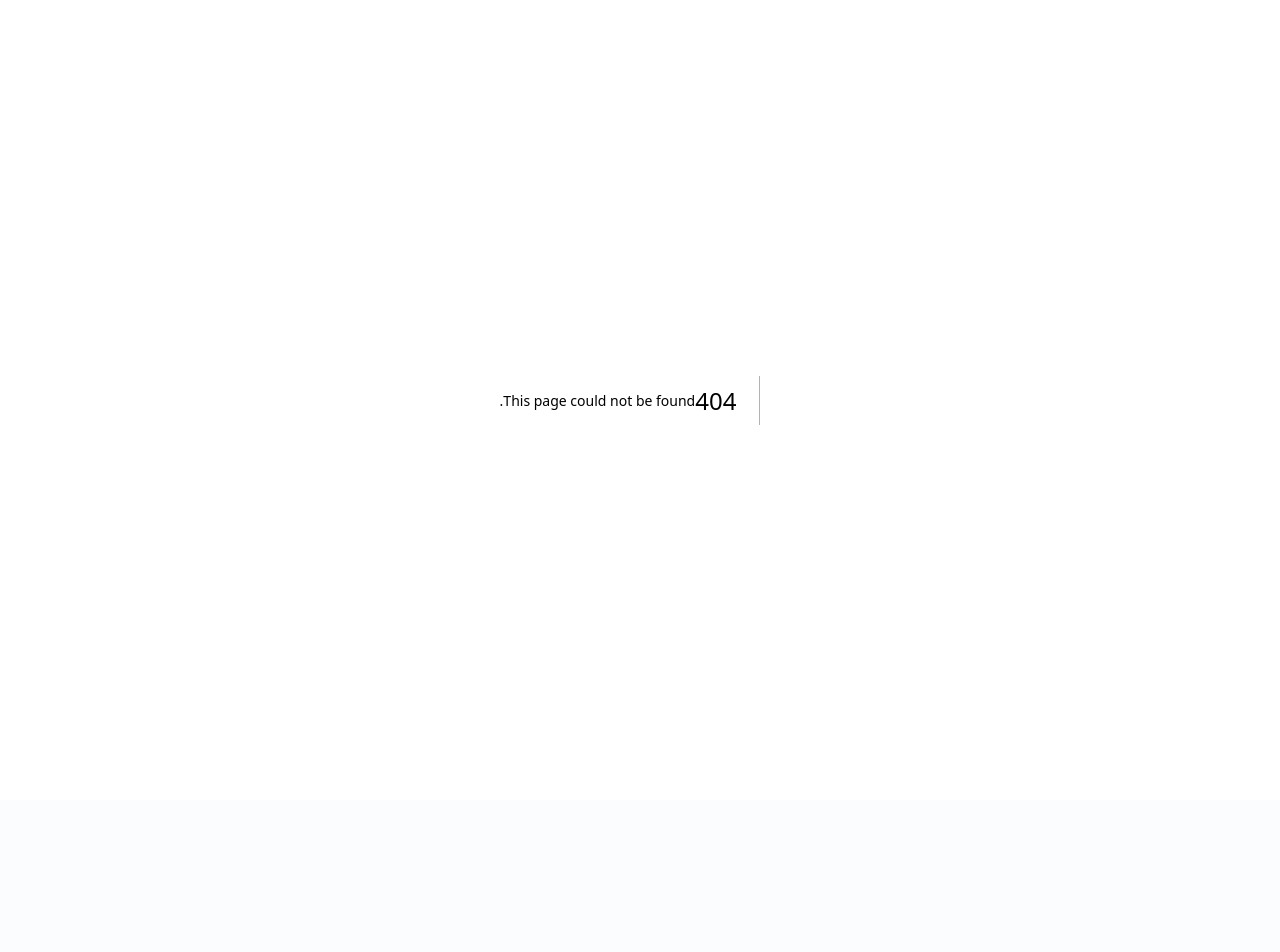
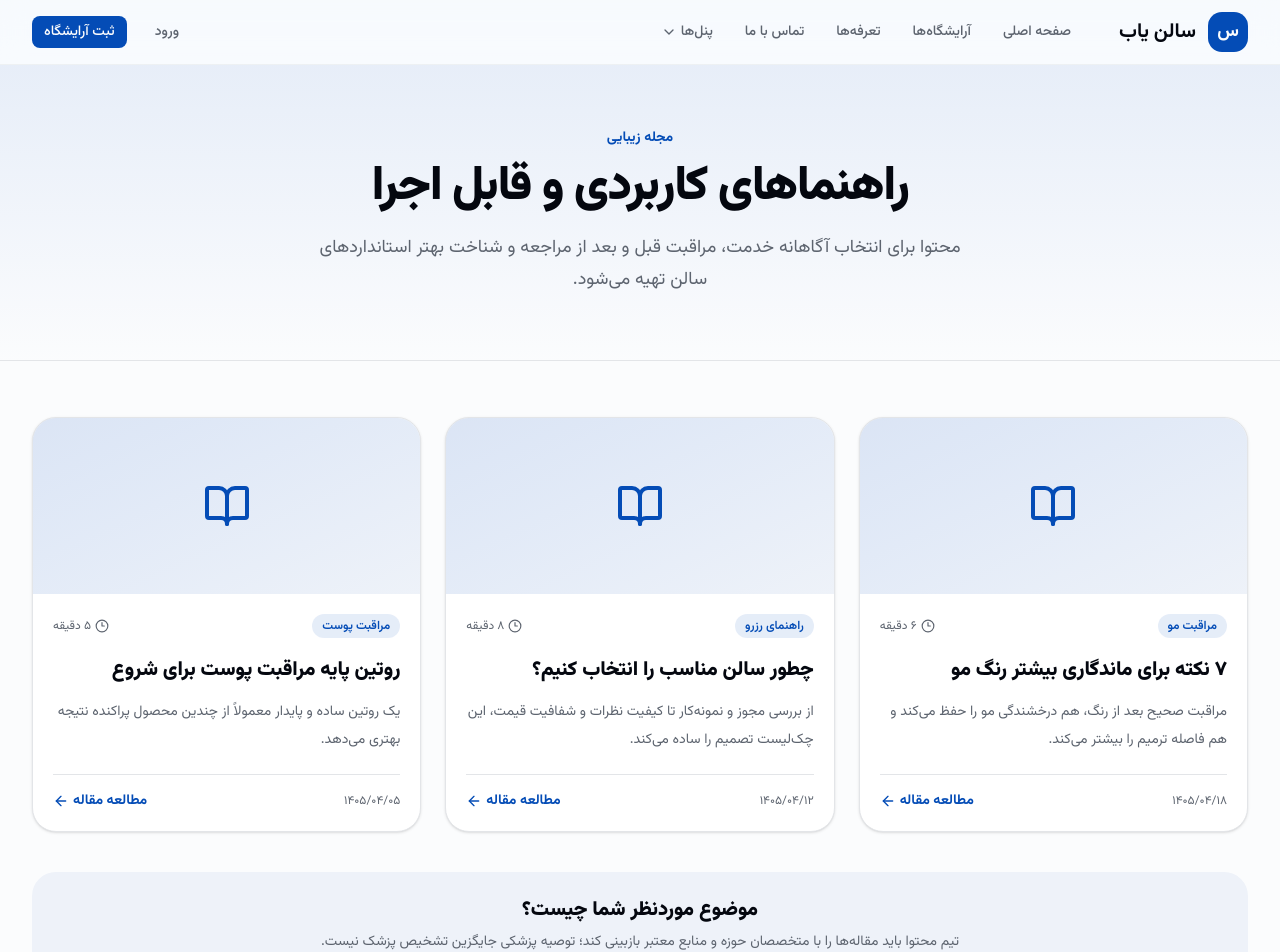
Before and after one commit to MahdiMoladoost/Luxe-Beauty, a Next.js app: page /blog in a window 1280 px wide. Before the commit this address had no page. Shown: the top 952 px of the page. Before the commit the page ends 800 px from the top, so only its background shows below. Built offline with nearby package versions, Linux system fonts and the light colour scheme.

Commit message:
add beauty magazine page

```diff
--- /dev/null
+++ b/app/blog/page.tsx
@@ -0,0 +1,40 @@
+import Link from "next/link"
+import { ArrowLeft, BookOpen, Clock3 } from "lucide-react"
+import { ContentPage } from "@/components/layout/content-page"
+import { blogPosts } from "@/lib/mock-data"
+
+export default function BlogPage() {
+  return (
+    <ContentPage
+      eyebrow="مجله زیبایی"
+      title="راهنماهای کاربردی و قابل اجرا"
+      description="محتوا برای انتخاب آگاهانه خدمت، مراقبت قبل و بعد از مراجعه و شناخت بهتر استانداردهای سالن تهیه می‌شود."
+    >
+      <div className="grid gap-6 md:grid-cols-2 lg:grid-cols-3">
+        {blogPosts.map((post, index) => (
+          <article key={post.slug} className="group overflow-hidden rounded-3xl border border-border bg-card shadow-sm">
+            <div className="flex h-44 items-center justify-center bg-gradient-to-br from-primary/15 to-secondary">
+              <BookOpen className="h-12 w-12 text-primary transition-transform group-hover:scale-110" />
+            </div>
+            <div className="p-5">
+              <div className="flex items-center justify-between text-xs text-muted-foreground">
+                <span className="rounded-full bg-primary/10 px-2.5 py-1 font-semibold text-primary">{post.category}</span>
+                <span className="flex items-center gap-1"><Clock3 className="h-3.5 w-3.5" />{post.readTime}</span>
+              </div>
+              <h2 className="mt-4 text-xl font-black leading-8 text-foreground">{post.title}</h2>
+              <p className="mt-3 text-sm leading-7 text-muted-foreground">{post.excerpt}</p>
+              <div className="mt-5 flex items-center justify-between border-t border-border pt-4">
+                <span className="text-xs text-muted-foreground">{post.publishedAt}</span>
+                <Link href={`/blog/${post.slug}`} className="flex items-center gap-1 text-sm font-bold text-primary">مطالعه مقاله <ArrowLeft className="h-4 w-4" /></Link>
+              </div>
+            </div>
+          </article>
+        ))}
+      </div>
+      <div className="mt-10 rounded-3xl bg-secondary p-6 text-center">
+        <h2 className="text-xl font-black text-foreground">موضوع موردنظر شما چیست؟</h2>
+        <p className="mt-2 text-sm text-muted-foreground">تیم محتوا باید مقاله‌ها را با متخصصان حوزه و منابع معتبر بازبینی کند؛ توصیه پزشکی جایگزین تشخیص پزشک نیست.</p>
+      </div>
+    </ContentPage>
+  )
+}
```
